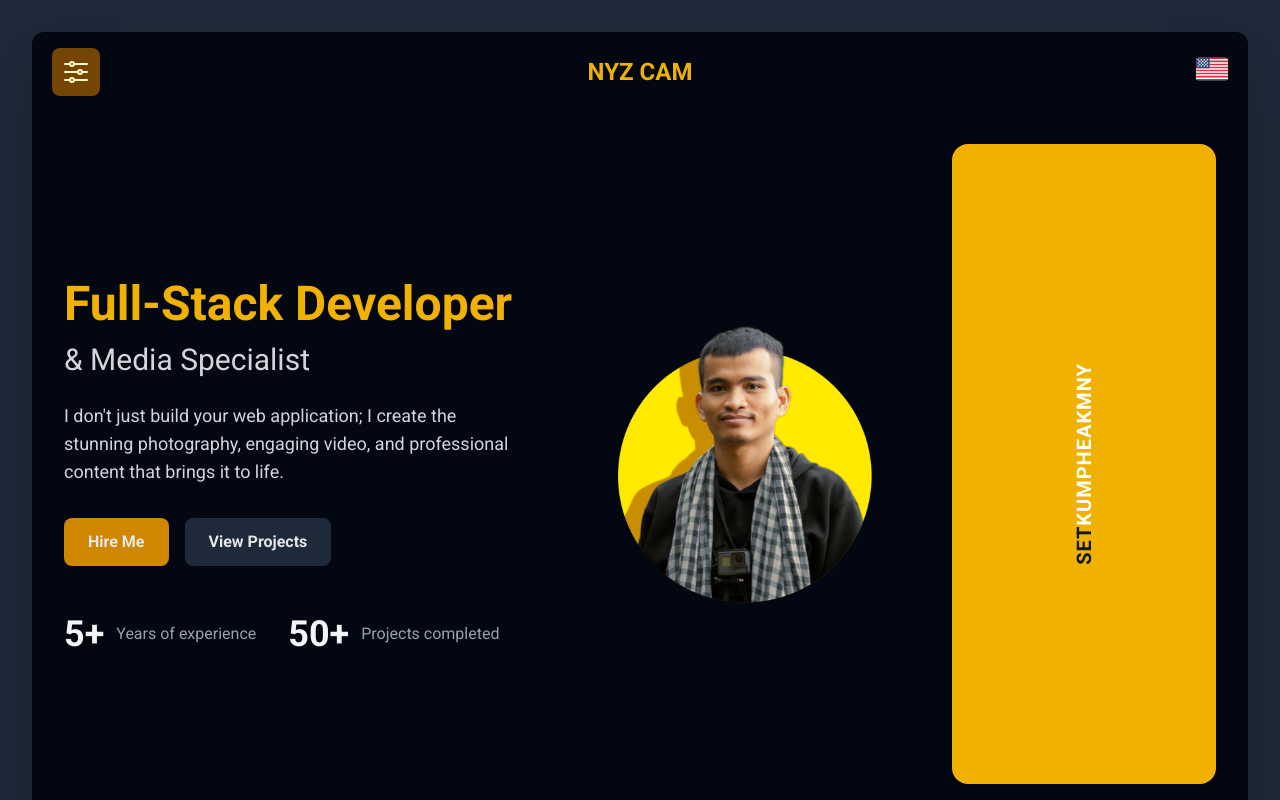
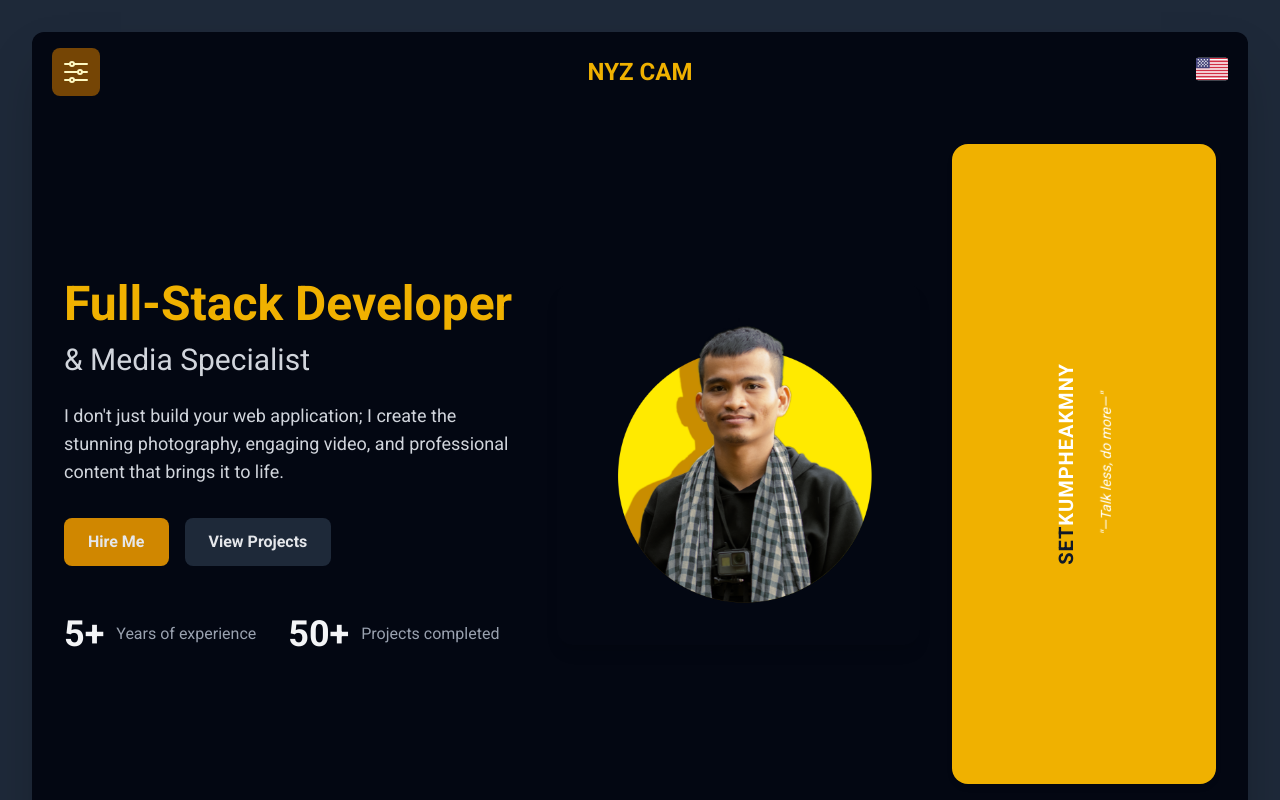
Before and after one commit to kompheakmony/porfilio-vue, a Vue app in the folder my-profile/: page / in a window 1280 px wide. Shown: the top 800 px of the page. Built offline with nearby package versions, Linux system fonts and the light colour scheme; a web font is replaced by a local one.

Commit message:
quote added

```diff
--- a/my-profile/src/components/Hero.vue
+++ b/my-profile/src/components/Hero.vue
@@ -59,10 +59,19 @@ const heroData = {
       </div>
 
       <div class="hidden lg:flex lg:col-span-3 justify-center items-center bg-yellow-500 rounded-2xl shadow-md self-stretch" data-aos="slide-left" data-aos-delay="400">
-        <h2 class="transform -rotate-90 text-xl font-bold text-gray-900 tracking-wider uppercase">
-          <span>{{ $t('hero.firstName') }}</span>
-          <span class="text-white">{{ $t('hero.lastName') }}</span>
-        </h2>
+        <div class="transform -rotate-90 text-center">
+          <h2 class="text-xl font-bold text-gray-900 tracking-wider uppercase whitespace-nowrap">
+            <span>{{ $t('hero.firstName') }}</span>
+            <span class="text-white">{{ $t('hero.lastName') }}</span>
+          </h2>
+          <p
+            class="mt-4 text-sm text-white italic"
+            data-aos="fade-right"
+            data-aos-delay="600"
+          >
+            "{{ $t('hero.quote') }}"
+          </p>
+        </div>
       </div>
 
     </div>
--- a/my-profile/src/locales/en.json
+++ b/my-profile/src/locales/en.json
@@ -17,7 +17,8 @@
     "projects_label": "Projects completed",
     "portrait_alt": "Portrait of {0} {1}",
     "firstName": "SET",
-    "lastName": "Kumpheakmny"
+    "lastName": "Kumpheakmny",
+    "quote":"—Talk less, do more—"
   },
   "services": {
     "main_title": "My Services",
--- a/my-profile/src/locales/km.json
+++ b/my-profile/src/locales/km.json
@@ -17,7 +17,8 @@
       "projects_label": "Projects បានបញ្ចប់",
       "portrait_alt": "បញ្ឈរនៃ {0} {1}",
       "firstName": "សែត",
-      "lastName": "កុម្ភម្នី"
+      "lastName": "កុម្ភម្នី",
+      "quote":"—និយាយតិច ធ្វើច្រើន—"
   },
   "services": {
     "main_title": "សេវាកម្ម",
```
